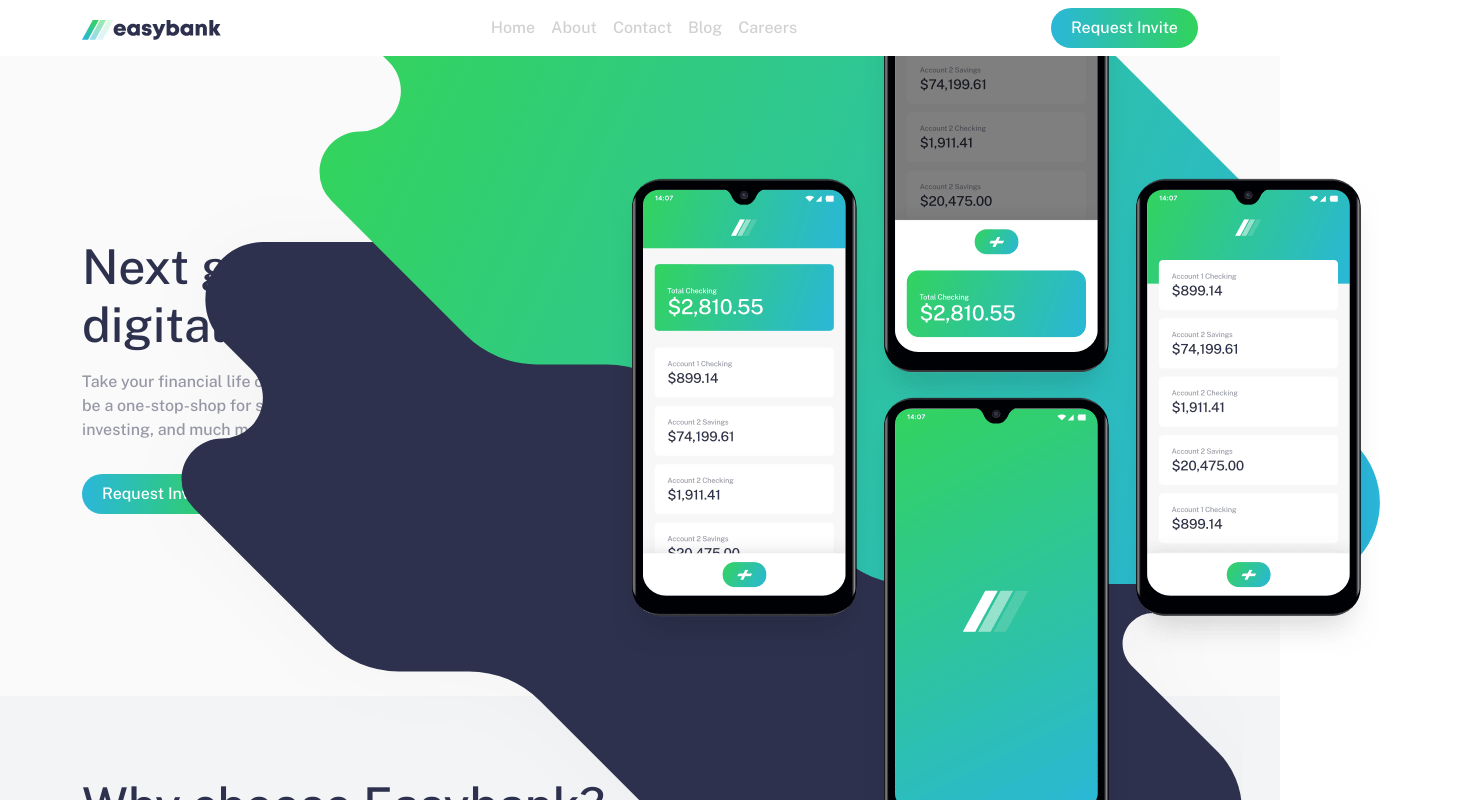
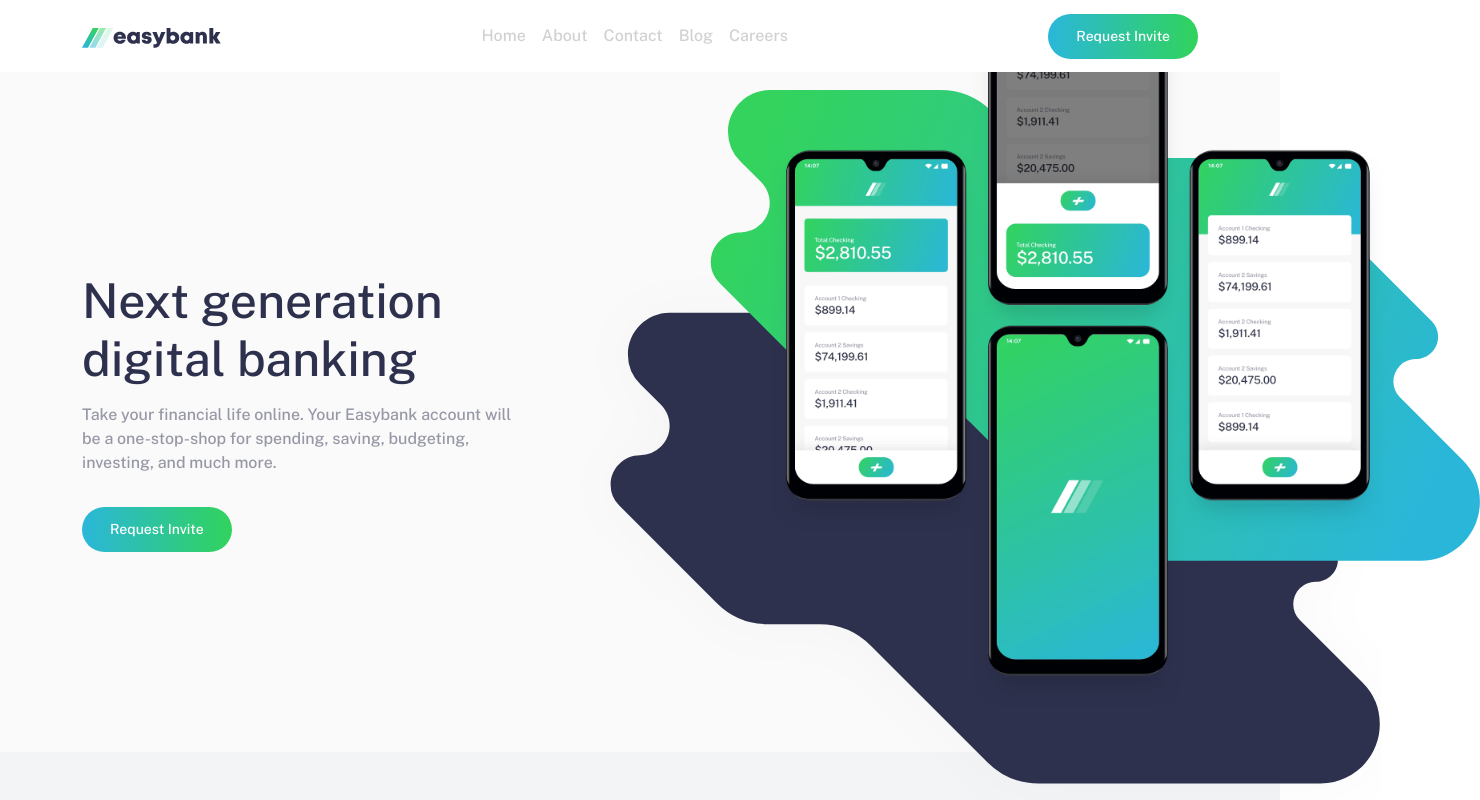
Before and after one commit to FatemeOodar1996/easybank-landing-page, a React (Create React App) app: page / in a window 1280 px wide. Shown: the top 800 px of the page, 1480 px wide, since content can reach past the window. Built offline with nearby package versions, Linux system fonts and the light colour scheme.

Commit message:
hero section on desktop

```diff
--- a/src/components/Hero.js
+++ b/src/components/Hero.js
@@ -20,12 +20,13 @@
                                 />
                                 <RequestBtn />
                             </div>
-                            <div className={`col-md-7 col-12`}></div>
+                            <div className={`col-md-7 col-12`}>
+                                <img className={`${css.bg}`} alt="bg" src={bg} />{" "}
+                                <img className={`${css.mockup}`} alt="mockup" src={mockup} />
+                            </div>
                         </div>
                     </div>
                 </div>
-                <img className={`${css.mockup}`} alt="" src={mockup} />
-                <img className={`${css.bg}`} alt="" src={bg} />
             </>
         );
     }
--- a/src/components/Hero.module.css
+++ b/src/components/Hero.module.css
@@ -1,18 +1,21 @@
 .hero {
     background-color: hsl(0, 0%, 98%);
+    overflow-x: hidden;
 }
 .mockup {
     position: absolute;
-    top: -65px;
-    right: -100px;
+    top: -45px;
+    right: -105px;
     z-index: 1;
+    width: 48%;
 }
 
 .bg {
     position: absolute;
-    top: -65px;
+    bottom:-40px;
     z-index: 0;
-    right: -100px;
+    right: -200px;
+    width: 72%;
 }
 
 .description {
@@ -21,8 +24,9 @@
     flex-direction: column;
     align-items: flex-start;
     gap: 1rem;
-    height: 80vh;
+    /* height: 80vh; */
     padding-right: 2rem;
+    height: 85vh;
 }
 
 @media only screen and (max-width: 768px) {
--- a/src/components/Navbar.js
+++ b/src/components/Navbar.js
@@ -10,14 +10,14 @@
 class NavScrollExample extends Component {
     render() {
         return (
-            <Navbar className={`container ${css.navbar}`} expand="md">
-                <Container fluid>
-                    <Navbar.Brand href="#">
-                        <img src={logo} alt="logo" srcSet="" />
+            <Navbar className={` ${css.navbar}`} expand="md">
+                <Container>
+                    <Navbar.Brand className={`${css.navBrand}`} href="logo">
+                        <img src={logo} alt="logo" />
                     </Navbar.Brand>
                     <Navbar.Toggle aria-controls="navbarScroll" />
                     <Navbar.Collapse id="navbarScroll">
-                        <Nav className=" m-auto my-2 my-lg-0" navbarScroll>
+                        <Nav className={`m-auto my-2 my-lg-0" navbarScroll ${css.navItems}`}>
                             <Nav.Link className={`${css.navItem}`} href="#action1">
                                 Home
                             </Nav.Link>
--- a/src/components/Navbar.module.css
+++ b/src/components/Navbar.module.css
@@ -1,30 +1,43 @@
 .navbar {
     background-color: white;
-    position: relative;
+    /* position: absolute; */
     z-index: 2;
+    padding: 0;
 }
 
 .navItem {
     color: hsl(0, 0%, 82%);
     font-weight: 500;
+    padding: 0;
 }
 .navItem:hover {
     color: hsl(0, 0%, 17%);
     font-weight: 500;
-    border-bottom: #31d35c;
-    width: 100%;
+    transition: all 0.5s ease-out;
 }
-.navItem::after {
+.navItem:hover:after {
     content: "";
     position: absolute;
-    width: 0%;
-    height: 1px;
+    width: 53px;
+    height: 5px;
     display: block;
+    background-image: linear-gradient(to right, hsl(192, 70%, 51%), #31d35c);
     transition: all 0.3s ease;
-    bottom: 25%;
+    bottom: 0;
 }
-.navItem:hover::after {
-    width: 5%;
-    height: 2px;
-    background-color: #31d35c;
+.navBrand {
+    margin: 1rem 0;
 }
+
+@media only screen and (max-width: 768px) {
+    .navItem {
+        color: hsl(0, 0%, 17%);
+        text-align: center;
+        background-color: aquamarine;
+        margin: 0 1rem;
+        padding: 1rem 0;
+    }
+    .navItem:first-child {
+        margin-top: 2rem;
+    }
+}
--- a/src/components/RequestBtn/RequestBtn.module.css
+++ b/src/components/RequestBtn/RequestBtn.module.css
@@ -3,14 +3,13 @@
     color: white;
     border-radius: 2rem;
     border: none;
-    padding: 0.5rem 1.25rem;
+    padding: 0.75rem 1.75rem;
+    font-size: 14px;
+    transition: all 0.5s ease-in;
+
 }
 .requestBtn:hover {
     background-image: linear-gradient(to right, hsl(192, 56%, 68%), #88df9f);
-    color: white;
-    border-radius: 2rem;
-    border: none;
-    padding: 0.5rem 1.25rem;
     cursor: pointer;
     /* color: hsl(233, 26%, 24%);
     color: hsl(136, 65%, 51%);
```
